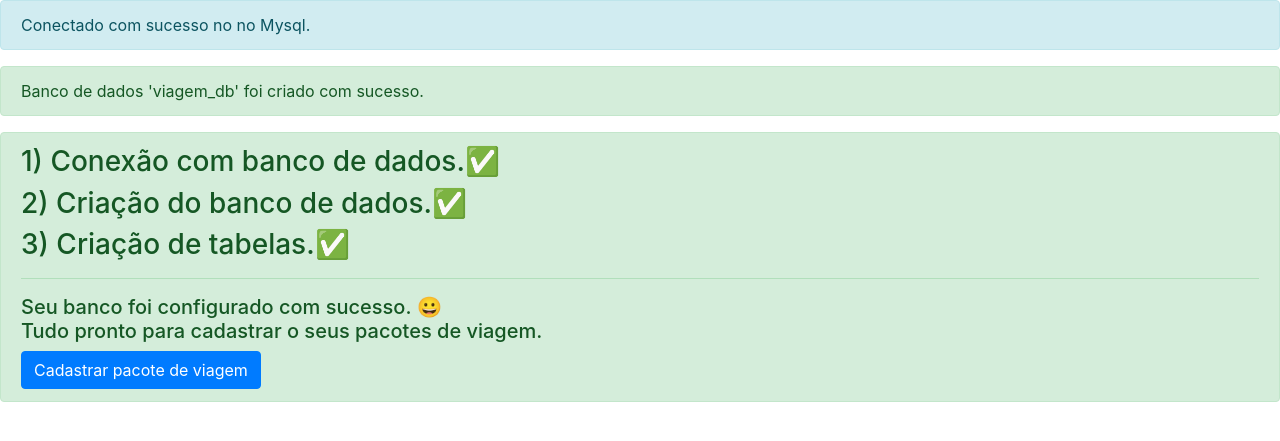
After one commit to BrunoNascimentoBarbosa/ViagensPacotesWeb, a PHP site: page /criar_db.php in a window 1280 px wide. The commit adds this page. Shown: the top 441 px of the page. Run offline with PHP 8.4, Linux system fonts and the light colour scheme.

Commit message:
Arquivo para criar o bando de dados.
É preciso executar o arquivo criar_db.php para criar o banco.

```diff
--- /dev/null
+++ b/criar_db.php
@@ -0,0 +1,83 @@
+<html>
+ <header>
+       <link rel="stylesheet" href="estilo/justified-nav.css">
+        <link rel="stylesheet" href="bootstrap-4.6.2-dist/css/bootstrap.min.css">
+        <link rel="stylesheet" href="style/style.css">
+ </header>
+
+
+
+
+
+<?php
+
+//Variaveis para conectar no banco
+ $servidor_db ="localhost";
+ $usuario_db="root";
+ $senha_db=""; //No banco local a senha e vazia, mas se o seu tem senha edicione nesse variavel
+
+ //Conectando com o banco de dados
+ $conexao = new mysqli($servidor_db,$usuario_db,$senha_db);
+
+ if ($conexao->connect_error){
+    die("Conexão falhou: ". $conexao->coneect_error);
+ }
+
+   echo "<div class='alert alert-info' role='alert'>  Conectado com sucesso no no Mysql.</div>";
+
+//Criar o banco de dados
+$nomeDoBanco = "viagem_db";
+$sql = "CREATE DATABASE IF NOT EXISTS " . $nomeDoBanco;
+
+if ($conexao->query($sql) === TRUE){
+
+   echo "<div class='alert alert-success' role='alert'>  Banco de dados 'viagem_db' foi criado com sucesso.</div>";
+}
+else{
+     echo "Erro ao criar o banco de dados" .$conexao->error;
+
+
+}
+
+//Comando para criar tabelas no bando de dados
+$sql = "
+      CREATE TABLE IF NOT EXISTS $nomeDoBanco.pacotes (
+        id                INT(6) AUTO_INCREMENT PRIMARY KEY,
+        cidade            VARCHAR(250) NOT NULL,
+        pais              VARCHAR(250) NOT NULL,
+        numero_pessoas    INT(6) NOT NULL,
+        numero_noites     INT(6) NOT NULL,
+        valor_Pacote      INT(6) NOT NULL
+
+      )
+
+
+";
+
+if ($conexao->query($sql) === TRUE){
+   // echo "<h2>Tabela criada com sucesso.</h2>";
+   echo "<div class='alert alert-success' role='alert'>
+          <h3> 1)  Conexão com banco de dados.✅</h3>
+          <h3> 2) Criação do banco de dados.✅</h3>
+          <h3> 3) Criação de tabelas.✅</h3>
+          <hr>
+
+          <h5>Seu banco foi configurado com sucesso. 😀<br> Tudo pronto para cadastrar o seus pacotes de viagem.</h5>
+          <button type='button' class='btn btn-primary' ><a href='cadastroPacotes.html'style='color:white;'>Cadastrar pacote de viagem</a></button>
+
+         </div>";
+
+}
+else {
+    echo "<h2>Erro ao criar a tabela:</h2>" . $conexao->error;
+}
+
+
+
+
+
+
+?>
+
+
+</html>
--- a/style/style.css
+++ b/style/style.css
@@ -72,3 +72,9 @@
     z-index: -1;
 
 }
+
+#cidadedestino{
+    border-radius: 10px;
+    background: #FFF;
+    box-shadow: 0px 4px 4px 0px rgba(0, 0, 0, 0.25);
+}
```
Also changed, not shown: 1 other file.
